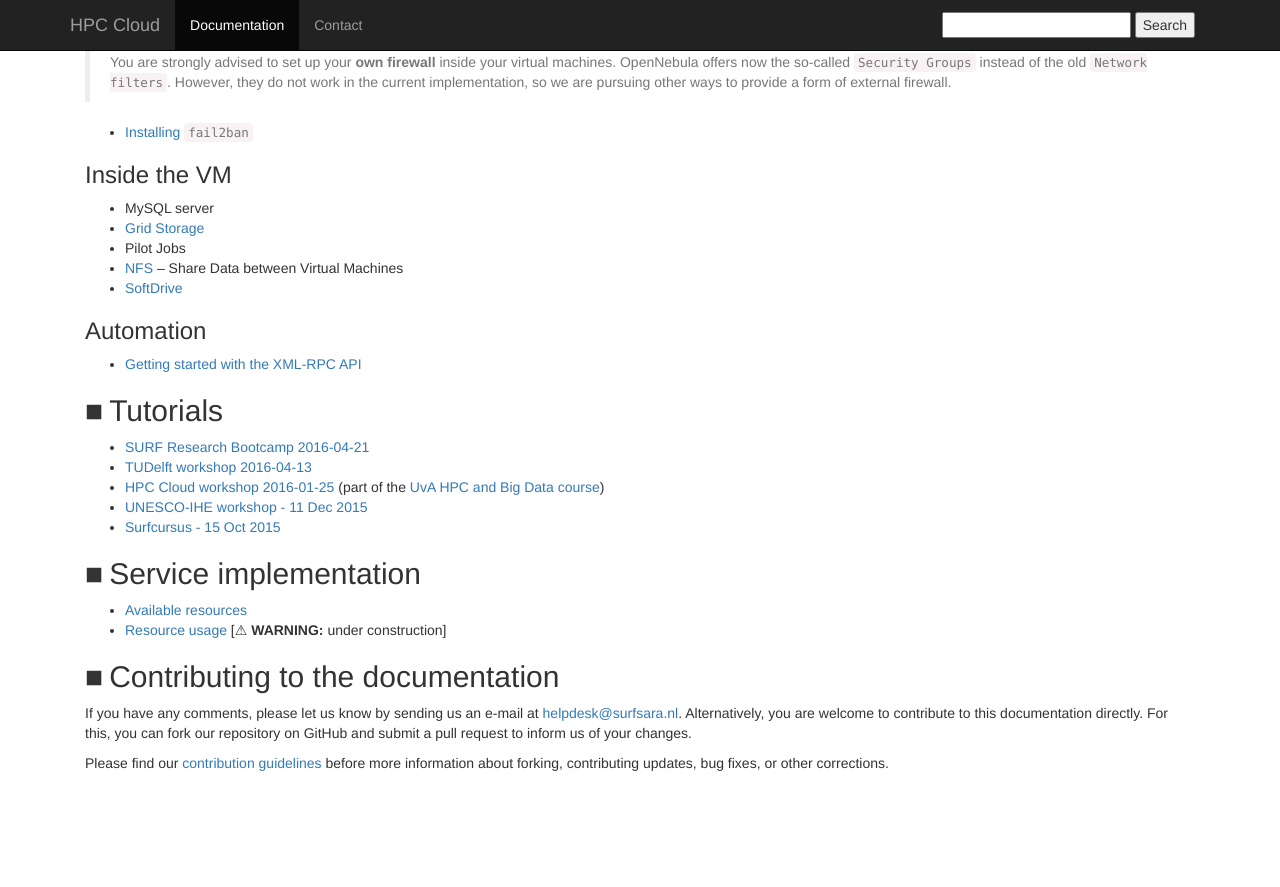
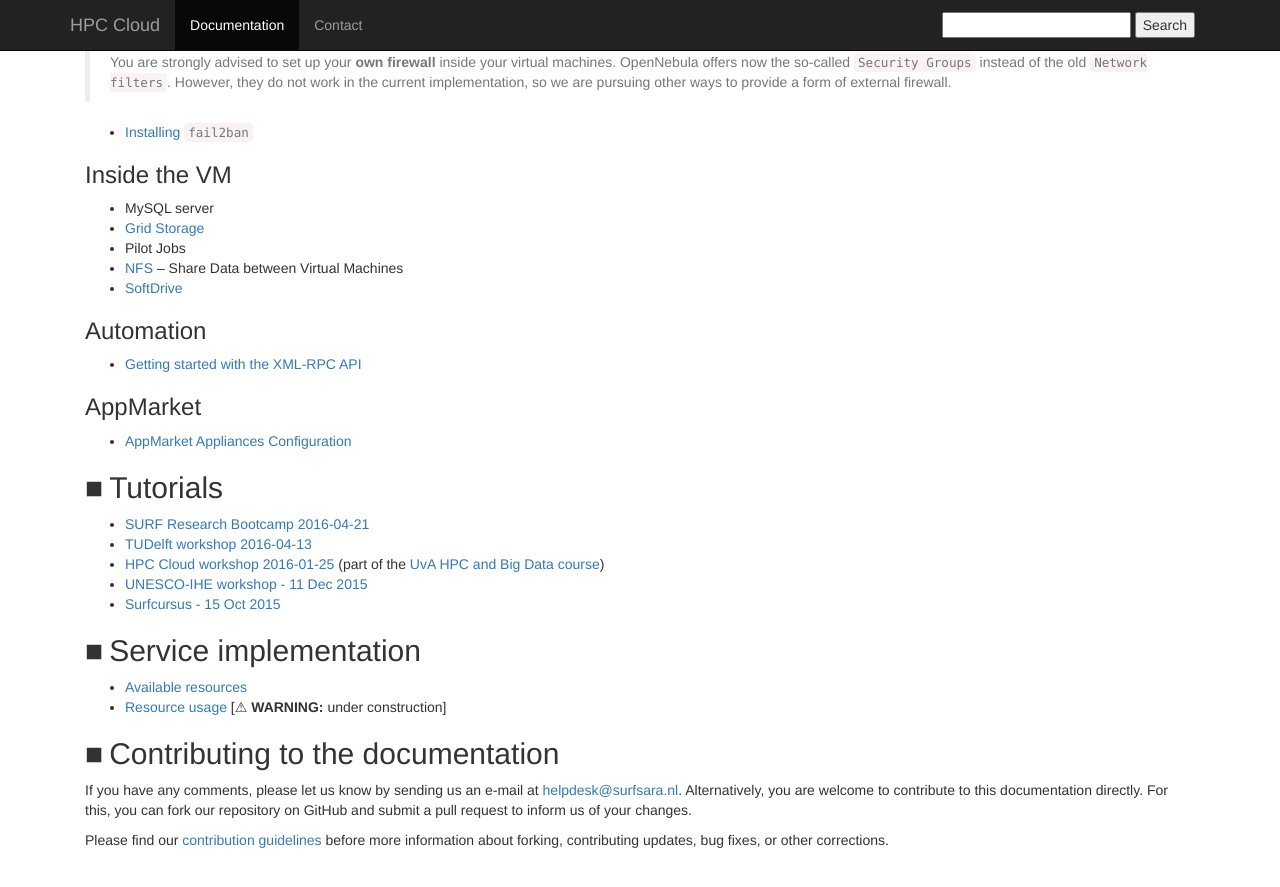
Before and after one commit to sara-nl/clouddocs, a Jekyll site: the page built from index.markdown, in a window 1280 px wide and 900 px high, scrolled down 1296 px. Shown: the top 887 px of the window. Built offline with Jekyll 4.4.1, drawn with Linux system fonts in a browser that asks for light colours; nearby versions of some CDN libraries; before the commit the page ends 2119 px from its top, so only the background shows below that.

Commit message:
Linking appliances configuration new page
A new AppMarket appliances configuration was written. Exposing it to
the public linking to relevant pages.

```diff
--- a/general-start.markdown
+++ b/general-start.markdown
@@ -47,7 +47,7 @@ We are going to work with a pre-made `image` that is available on the AppMarket.
 
 > **NOTE**
 >
-> The AppMarket is a collection of so-called _appliances_ maintained by the HPC Cloud team. It is a handy way to import, from within the well-known UI, useful images that are ready to use. There is also an OpenNebula marketplace, publicly available on the OpenNebula website, and anybody can contribute their _appliances_ to it.
+> The AppMarket is a collection of so-called _appliances_ maintained by the HPC Cloud team. It is a handy way to import, from within the well-known UI, useful images that are ready to use. More information about the [_appliances_ configuration is available](appliances-configuration). There is also an OpenNebula marketplace, publicly available on the OpenNebula website, and anybody can contribute their _appliances_ to it.
 
 Import the appliance by following these steps:
 
--- a/index.markdown
+++ b/index.markdown
@@ -74,6 +74,9 @@ layout: default
 ### Automation
 * [Getting started with the XML-RPC API](xmlrpc-start)
 
+### AppMarket
+* [AppMarket Appliances Configuration](appliances-configuration)
+
 ## Tutorials
 * [SURF Research Bootcamp 2016-04-21](bootcamp-20160421/index)
 * [TUDelft workshop 2016-04-13](TUDelftcourse-20160413/index)
```
